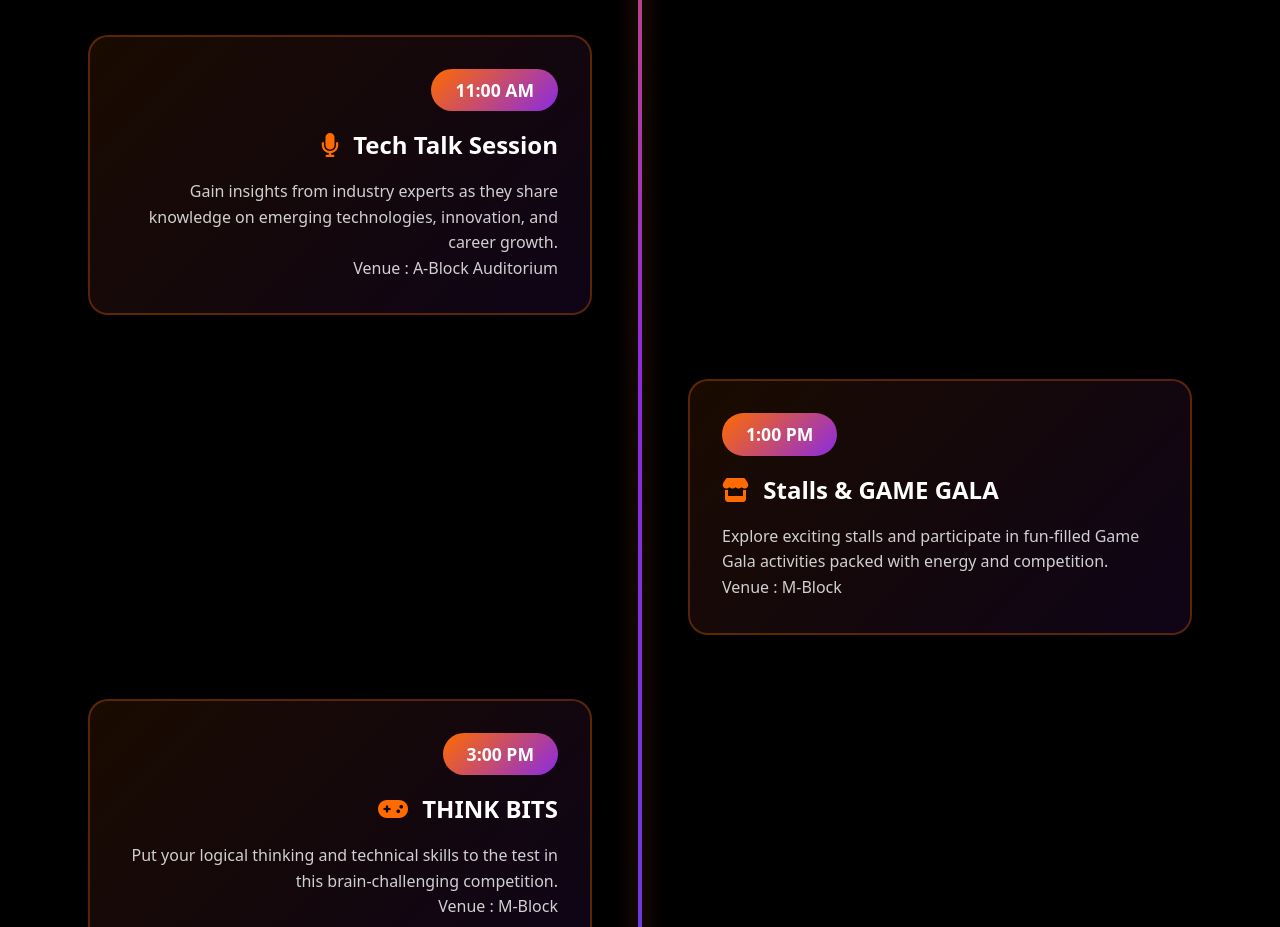
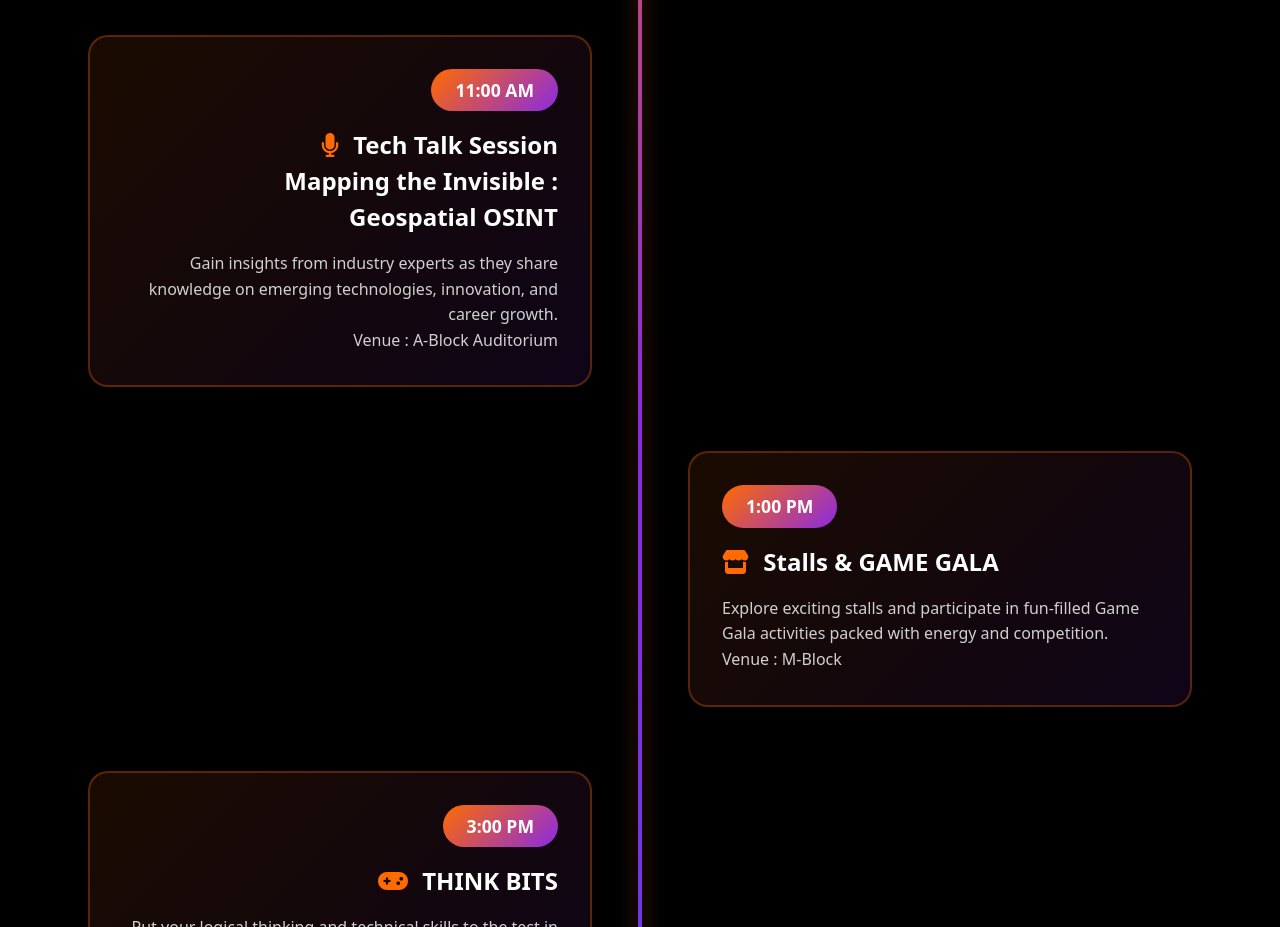
Before and after one commit to KenaKRathod/Horizon-1.0-website, a website: page public/index.html in a window 1280 px wide. Shown: the part 2758-3685 px from the top of the page. Drawn offline with nearby package versions, Linux system fonts and the light colour scheme; animation ran at ten frames a second.

Commit message:
added updated teck talk session and register links

```diff
--- a/public/index.html
+++ b/public/index.html
@@ -329,7 +329,9 @@
         <div class="timeline-item left animate-fade-in-left">
           <div class="timeline-content">
             <div class="timeline-time">11:00 AM</div>
-            <h3><i class="fas fa-microphone"></i> Tech Talk Session</h3>
+            <h3><i class="fas fa-microphone"></i> Tech Talk Session <br>
+              Mapping the Invisible :<br> Geospatial OSINT</h3>
+
             <p>
               Gain insights from industry experts as they share knowledge on
               emerging technologies, innovation, and career growth.
--- a/public/scripts.js
+++ b/public/scripts.js
@@ -191,16 +191,16 @@ const eventDetails = {
     },
     prizes: "Winner & Runner Up prizes and Certificates",
     prizeHeading: "Prizes & Recognition",
-    registrationLink: "https://surveymars.com/q/l0irlhczM",
+    registrationLink: "https://surveymars.com/q/itfn9Zs9C",
     showRegistration: true,
   },
   techtalk: {
-    title: "Tech Talk",
+    title: "Tech Talk - DRDO Expert Session",
     time: "11:00 AM - 1:00 PM",
     location: "A-Block Auditorium",
     team: "Individual",
     description:
-      "Get inspired by industry experts and tech leaders! Learn about the latest trends in technology, career opportunities, and innovations shaping the future. Interactive Q&A sessions provide direct access to professionals in the field.",
+      "Discover the world of intelligence gathering with DRDO expert TATSAT THAKORE in 'Mapping the Invisible: Geospatial OSINT.'' Learn how open-source intelligence and geospatial technologies reveal hidden patterns and extract actionable insights from publicly available data. Explore cutting-edge techniques that transform satellite imagery, digital footprints, and location data into powerful investigative tools used by defense and intelligence professionals. Perfect for anyone interested in cybersecurity, defense technology, or intelligence analysis. Join this interactive session for a rare glimpse into methods that uncover what's hidden in plain sight!",
     rules: [
       "Free entry for all students",
       "Register in advance to reserve your seat",
@@ -211,7 +211,7 @@ const eventDetails = {
     ],
     prizes: "Knowledge + Networking Opportunities + Certificates",
     prizeHeading: "What You'll Gain",
-    registrationLink: "https://surveymars.com/q/NPBifkZgV",
+    registrationLink: "https://surveymars.com/q/iM9Cfnlks",
     showRegistration: true,
   },
   stalls: {
```
